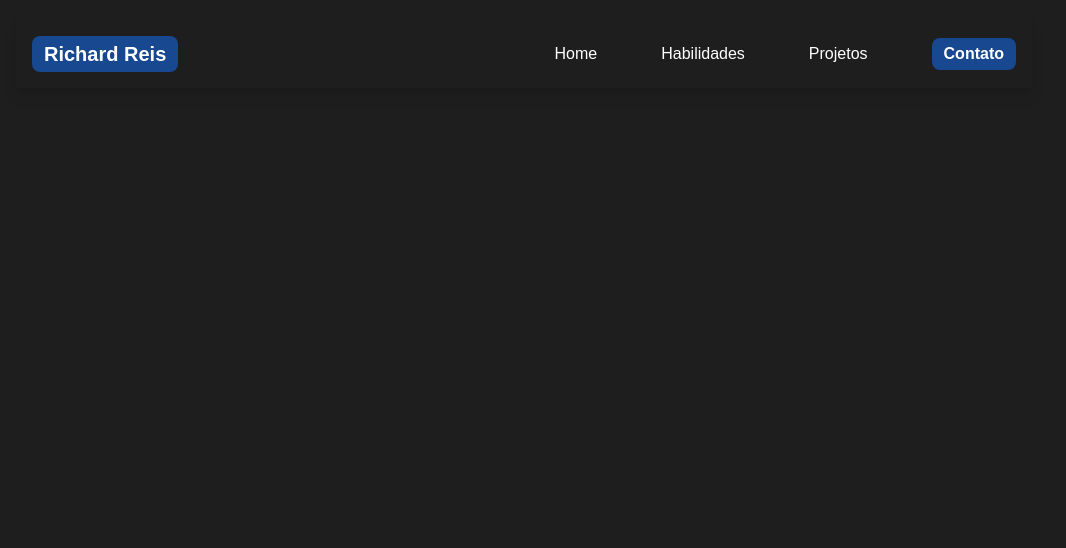
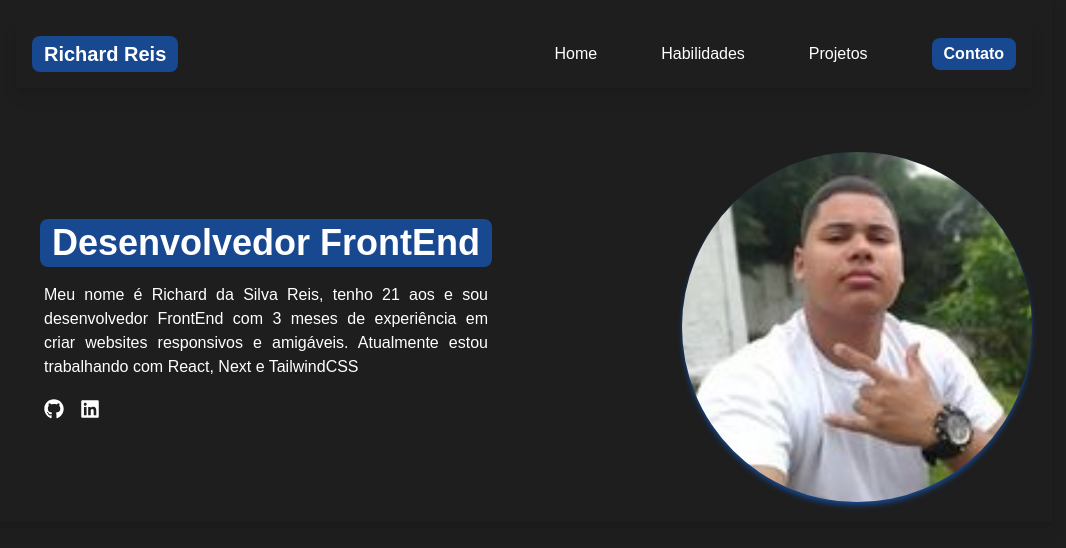
Before and after one commit to richarddsr21/meu-repositorio, a React (Vite) app: page / in a window 1280 px wide. Shown: the top 548 px of the page, without its empty margins (116-1182 px from the left). Built offline with nearby package versions, Linux system fonts and the light colour scheme.

Commit message:
Home pronta

```diff
--- /dev/null
+++ b/src/Components/Hero/index.tsx
@@ -0,0 +1,65 @@
+import { FaGithub, FaLinkedin } from "react-icons/fa";
+
+export const Hero = () => {
+  return (
+    <div className="w-full h-full">
+      <div className="w-full flex flex-col justify-center items-center lg:hidden">
+        <img
+          className="mt-16 rounded-full shadow-primary shadow-md lg:"
+          src="/image/image-hero/minha-foto.jpg"
+          alt="Minha Imagem"
+          width={200}
+          height={200}
+        />
+        <div className="mt-5 flex text-xl">
+          <FaGithub className="mr-4" />
+          <FaLinkedin />
+        </div>
+        <div className="pt-12">
+          <h1 className="text-2xl font-bold bg-primary px-3 py-1 rounded-lg">
+            Desenvolvedor FrontEnd
+          </h1>
+        </div>
+        <div className="pt-4">
+          <span className="flex text-justify px-7 max-w-xl">
+            Meu nome é Richard da Silva Reis, tenho 21 aos e sou desenvolvedor
+            FrontEnd com 3 meses de experiência em criar websites responsivos e
+            amigáveis. Atualmente estou trabalhando com React, Next e
+            TailwindCSS
+          </span>
+        </div>
+      </div>
+
+      {/* Mobile */}
+
+      <div className="w-full flex justify-between items-center max-lg:hidden">
+        <div className="max-w-[500px]">
+          <div className="flex justify-center pt-12">
+            <h1 className="text-4xl font-bold bg-primary px-3 py-1 rounded-lg">
+              Desenvolvedor FrontEnd
+            </h1>
+          </div>
+          <div className="pt-4">
+            <span className="flex text-justify px-7">
+              Meu nome é Richard da Silva Reis, tenho 21 aos e sou desenvolvedor
+              FrontEnd com 3 meses de experiência em criar websites responsivos
+              e amigáveis. Atualmente estou trabalhando com React, Next e
+              TailwindCSS
+            </span>
+          </div>
+          <div className="mt-5 ml-7 flex text-xl">
+            <FaGithub className="mr-4" />
+            <FaLinkedin />
+          </div>
+        </div>
+        <img
+          className="mt-16 rounded-full shadow-primary shadow-md lg:"
+          src="/image/image-hero/minha-foto.jpg"
+          alt="Minha Imagem"
+          width={350}
+          height={350}
+        />
+      </div>
+    </div>
+  );
+};
--- a/src/main.tsx
+++ b/src/main.tsx
@@ -1,12 +1,14 @@
 import React from "react";
 import ReactDOM from "react-dom/client";
 import { Header } from "./Components/header";
+import { Hero } from "./Components/Hero";
 import "./index.css";
 
 ReactDOM.createRoot(document.getElementById("root")!).render(
-  <div className="mx-auto md:p-5 md:max-w-[1056px] flex justify-center">
+  <div className="md:max-w-[1056px] h-full mx-auto md:p-5 flex flex-col justify-center drop-shadow-lg pb-12">
     <React.StrictMode>
       <Header />
+      <Hero />
     </React.StrictMode>
   </div>
 );
```
Also changed, not shown: public/image/image-hero/minha-foto.jpg (added).
